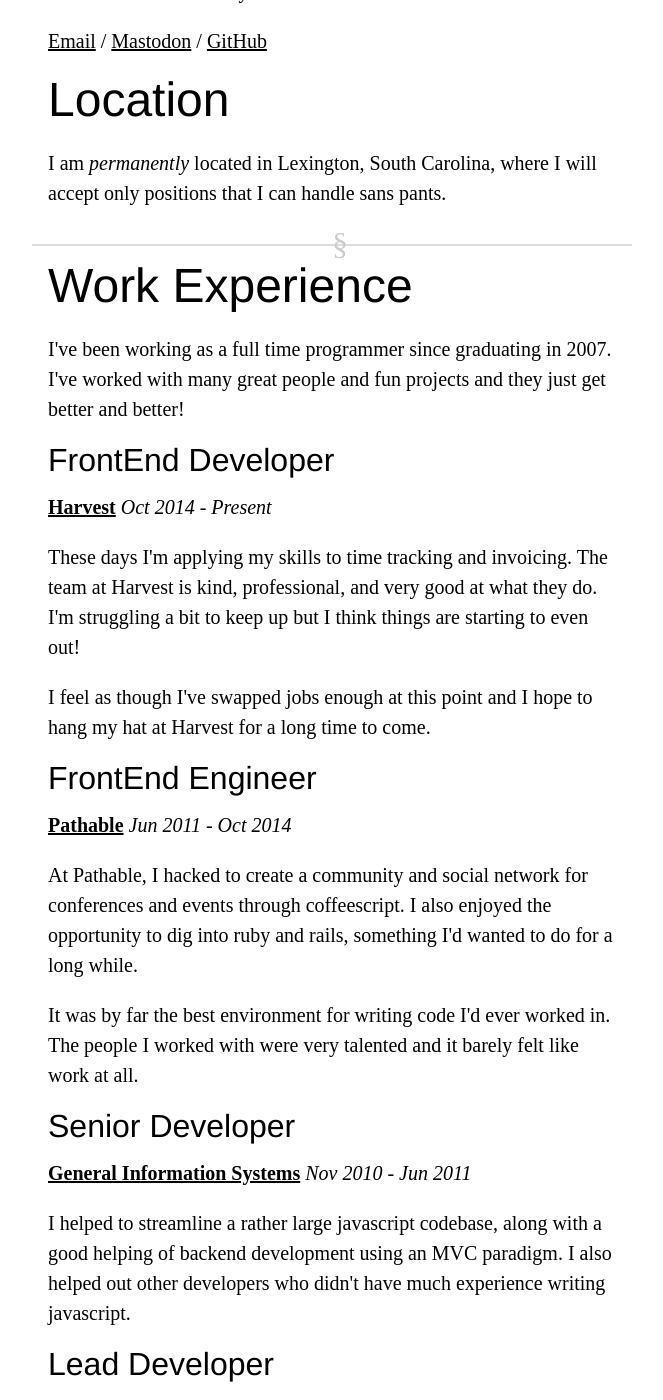
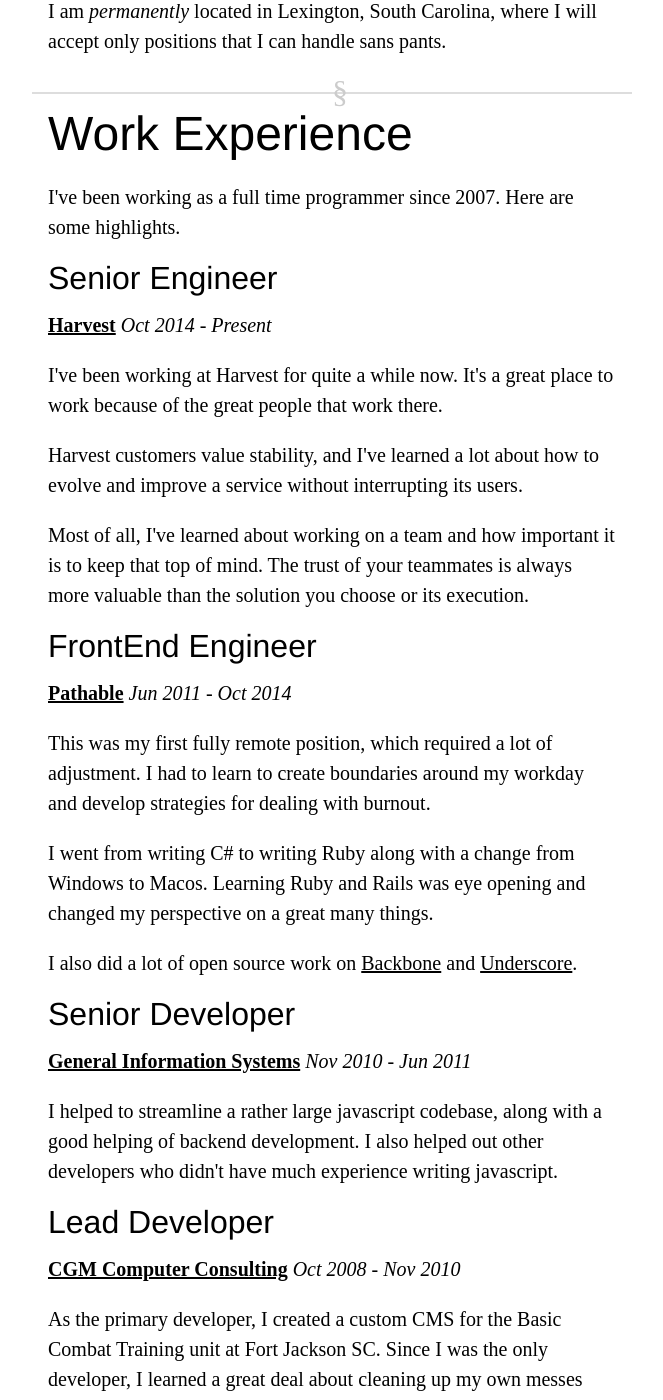
Before and after one commit to braddunbar/braddunbar.github.io, a Jekyll site: the page built from about/index.html, in a window 1280 px wide and 1400 px high, scrolled down 1760 px. Shown: the whole window, without its empty margins (308-971 px from the left). Built offline with Jekyll 4.4.1, drawn with Linux system fonts in a browser that asks for light colours; some web fonts are replaced; some of the changed text lies outside the part shown.

Commit message:
more about updates

```diff
--- a/_layouts/default.html
+++ b/_layouts/default.html
@@ -25,9 +25,13 @@
     <footer class='text-center'>
       <p>
         © 2014 Brad Dunbar ♪
+        <br>
         <a target='_blank' href='https://github.com/braddunbar/braddunbar.github.io'>Source</a>
+        /
         <a target='_blank' rel='me' href='https://hachyderm.io/@braddunbar'>Mastodon</a>
+        /
         <a target='_blank' rel='me' href='mail:dunbarb2@gmail.com'>Email</a>
+        /
         <a target='_blank' rel='me' href='https://github.com/braddunbar'>GitHub</a>
       </p>
     </footer>
--- a/about/index.html
+++ b/about/index.html
@@ -48,17 +48,6 @@
 
 <section>
   <article>
-
-    <header>
-      <h2>Open Source</h2>
-    </header>
-    <p>
-      Among others, I am a frequent contributor to the
-      <a target='_blank' href='https://github.com/jashkenas/backbone/commits?author=braddunbar'>Backbone</a>
-      and
-      <a target='_blank' href='https://github.com/jashkenas/underscore/commits?author=braddunbar'>Underscore</a>
-      projects.
-    </p>
 
     <header>
       <h2>Education</h2>
@@ -112,24 +101,27 @@
       <h2>Work Experience</h2>
     </header>
     <p>
-      I've been working as a full time programmer since graduating in 2007.
-      I've worked with many great people and fun projects and they just get
-      better and better!
+      I've been working as a full time programmer since 2007. Here are some
+      highlights.
     </p>
 
-    <h3>FrontEnd Developer</h3>
+    <h3>Senior Engineer</h3>
     <p>
       <strong><a target='_blank' href='http://getharvest.com'>Harvest</a></strong>
       <em>Oct 2014 - Present</em>
     </p>
     <p>
-      These days I'm applying my skills to time tracking and invoicing. The
-      team at Harvest is kind, professional, and very good at what they do. I'm
-      struggling a bit to keep up but I think things are starting to even out!
+      I've been working at Harvest for quite a while now. It's a great place
+      to work because of the great people that work there.
     </p>
     <p>
-      I feel as though I've swapped jobs enough at this point and I hope to
-      hang my hat at Harvest for a long time to come.
+      Harvest customers value stability, and I've learned a lot about how to
+      evolve and improve a service without interrupting its users.
+    </p>
+    <p>
+      Most of all, I've learned about working on a team and how important it
+      is to keep that top of mind. The trust of your teammates is always more
+      valuable than the solution you choose or its execution.
     </p>
 
     <h3>FrontEnd Engineer</h3>
@@ -138,15 +130,20 @@
       <em>Jun 2011 - Oct 2014</em>
     </p>
     <p>
-      At Pathable, I hacked to create a community and social network for
-      conferences and events through coffeescript. I also enjoyed the
-      opportunity to dig into ruby and rails, something I'd wanted to do for a
-      long while.
+      This was my first fully remote position, which required a lot of adjustment.
+      I had to learn to create boundaries around my workday and develop strategies
+      for dealing with burnout.
     </p>
     <p>
-      It was by far the best environment for writing code I'd ever worked in.
-      The people I worked with were very talented and it barely felt like work
-      at all.
+      I went from writing C# to writing Ruby along with a change from Windows
+      to Macos. Learning Ruby and Rails was eye opening and changed my perspective
+      on a great many things.
+    </p>
+    <p>
+      I also did a lot of open source work on
+      <a href='https://backbonejs.org/' target='_blank'>Backbone</a>
+      and
+      <a href='https://underscorejs.org/' target='_blank'>Underscore</a>.
     </p>
 
     <h3>Senior Developer</h3>
@@ -158,14 +155,14 @@
     </p>
     <p>
       I helped to streamline a rather large javascript codebase, along with a
-      good helping of backend development using an MVC paradigm. I also helped
-      out other developers who didn't have much experience writing javascript.
+      good helping of backend development. I also helped out other developers who
+      didn't have much experience writing javascript.
     </p>
 
     <h3>Lead Developer</h3>
     <p>
       <strong>
-        <a target='_blank' href='http://cgmcc.com/'>CGM Computer Consulting</a>
+        <a target='_blank' href='http://www.cgmcc.com/'>CGM Computer Consulting</a>
       </strong>
       <em>Oct 2008 - Nov 2010</em>
     </p>
@@ -192,7 +189,7 @@
     <h3>Web Developer</h3>
     <p>
       <strong>
-        <a target='_blank' href='http://scana.com/'>SCANA Services</a>
+        <a target='_blank' href='https://en.wikipedia.org/wiki/SCANA'>SCANA Services</a>
       </strong>
       <em>Mar 2006 - Sep 2007</em>
     </p>
```
